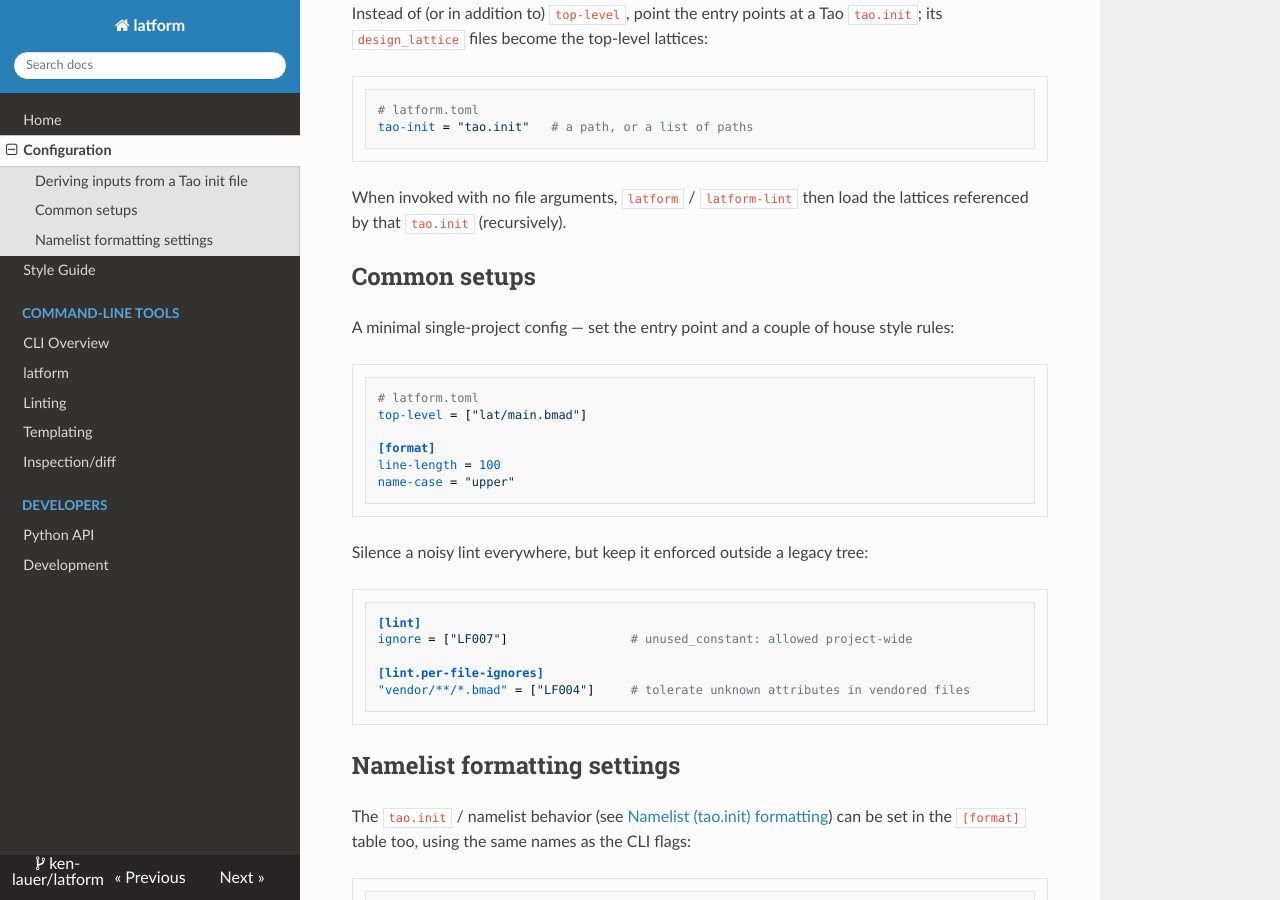
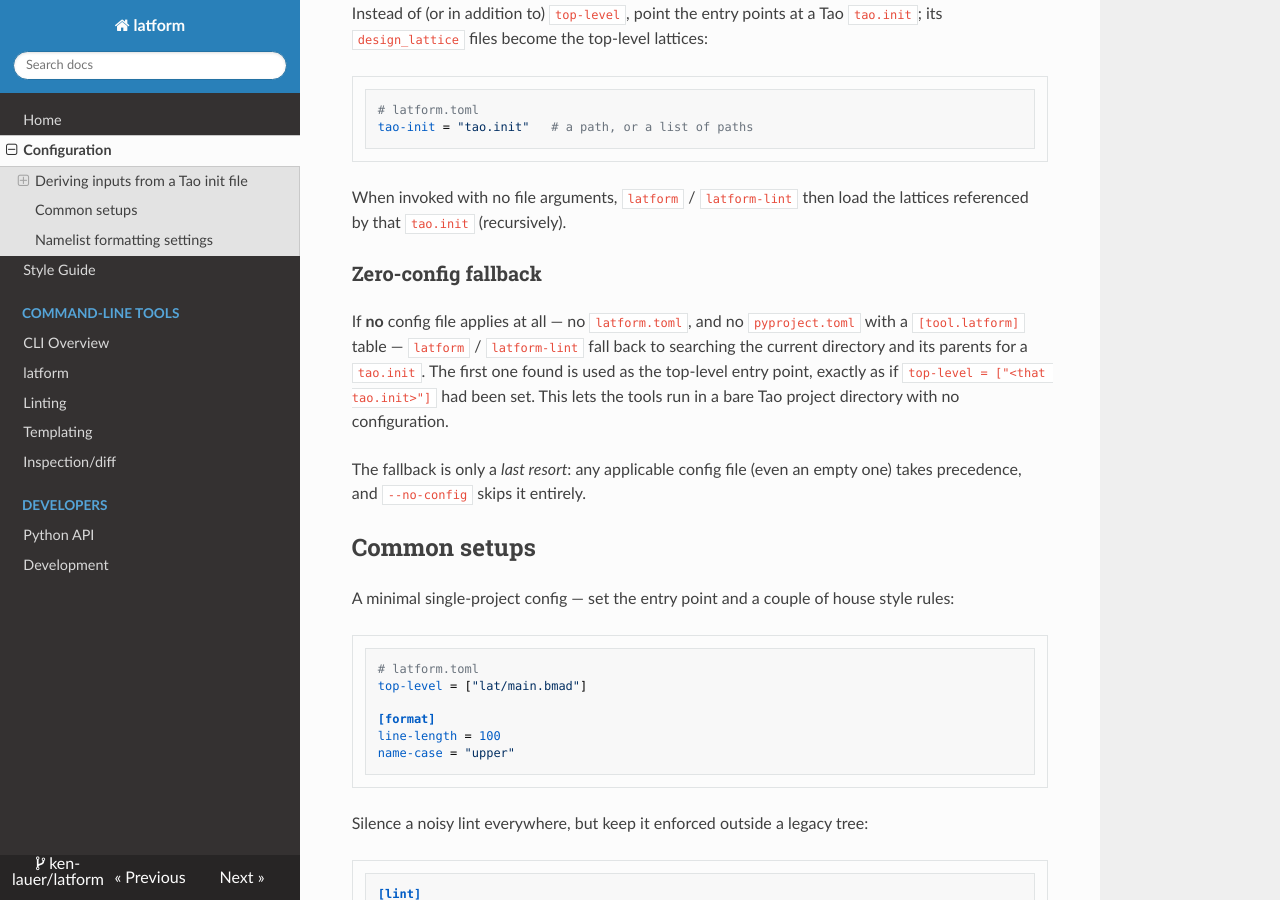
Before and after one commit to ken-lauer/latform, an MkDocs documentation site: the page built from docs/configuration.md, in a window 1280 px wide and 900 px high, scrolled down 1127 px. Built offline with MkDocs 1.6.1, drawn with Linux system fonts in a browser that asks for light colours; nearby versions of some CDN libraries.

Commit message:
TST/DOC: tao.init fallback

```diff
--- a/docs/configuration.md
+++ b/docs/configuration.md
@@ -59,6 +59,18 @@
 When invoked with no file arguments, `latform` / `latform-lint` then load the
 lattices referenced by that `tao.init` (recursively).
 
+### Zero-config fallback
+
+If **no** config file applies at all — no `latform.toml`, and no
+`pyproject.toml` with a `[tool.latform]` table — `latform` / `latform-lint`
+fall back to searching the current directory and its parents for a `tao.init`.
+The first one found is used as the top-level entry point, exactly as if
+`top-level = ["<that tao.init>"]` had been set. This lets the tools run in a
+bare Tao project directory with no configuration.
+
+The fallback is only a *last resort*: any applicable config file (even an empty
+one) takes precedence, and `--no-config` skips it entirely.
+
 ## Common setups
 
 A minimal single-project config — set the entry point and a couple of house
```
Also changed, not shown: 1 other file.
